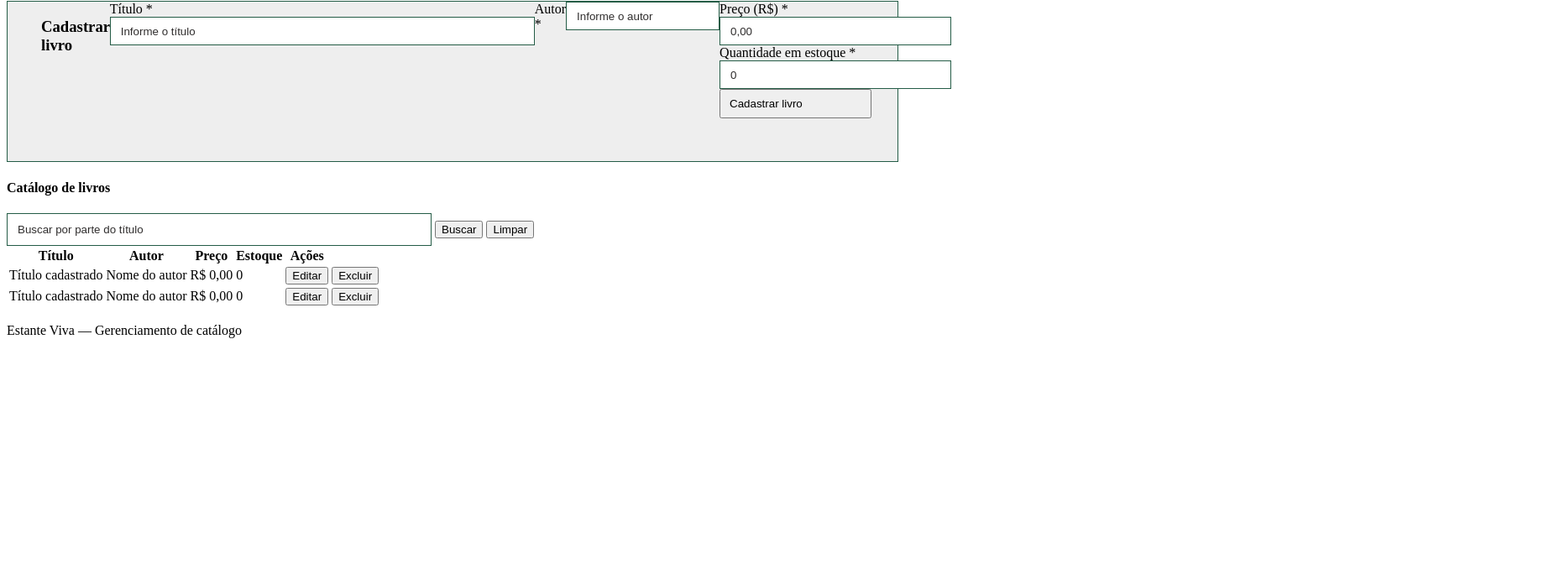
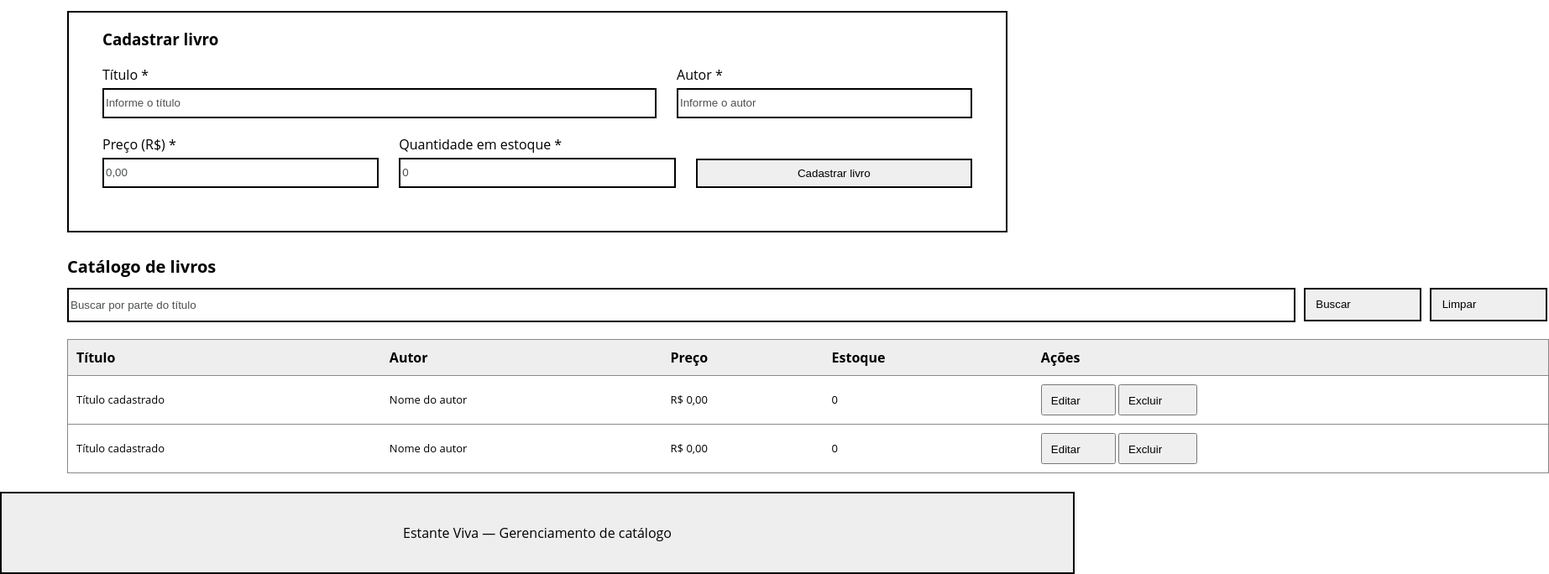
Before and after one commit to cefs-cmd/estante_viva, a plain HTML site: page frontend/index.html in a window 1280 px wide. Shown: the part 186-870 px from the top of the page at 84% size, 1845 px wide, since content can reach past the window. Before the commit the page ends 800 px from the top, so only its background shows below. Drawn offline with Linux system fonts and the light colour scheme.

Commit message:
Entrega dia 12/11 - HTML e CSS terminado

```diff
--- a/frontend/index.html
+++ b/frontend/index.html
@@ -21,48 +21,66 @@
 
     </nav>
 
+
     <main>
+
     <h1>Gerenciamento de livros</h1>
 
     <form>
         <h3>Cadastrar livro</h3>
 
-        <div class="titulo-cadastro">
+        <div class="primeiro-cadastro">
+        <div class="campo">
+
         <label>Título *</label>
-        <input class="titulo"
+        <input class="titulo-cadastro"
         type="text"
         placeholder="Informe o título">
         </div>
 
-
+        <div class="campo">
         <label>Autor *</label>
         <input type="text"
         placeholder="Informe o autor">
+        </div>
 
-        <div class="cadastrar">
+        </div>
+
+
+        <div class="segundo-cadastro">
+
+        <div class="campo">
         <label>Preço (R$) *</label>
         <input type="text"
         placeholder="0,00">
+        </div>
 
+        <div class="campo">
         <label>Quantidade em estoque *</label>
         <input type="text"
         placeholder="0">
+        </div>
 
         <button  class="cadastrar-button">Cadastrar livro</button>
+
         </div>
-
 
     </form>
 
+
     <h4>Catálogo de livros</h4>
 
+    <div class="barra-pesquisa">
     <input class="buscar"
     type="text"
     placeholder="Buscar por parte do título">
 
-    <button>Buscar</button>
+    <div class="button-pesquisa">
+    <button class="pesquisar">Buscar</button>
 
-    <button>Limpar</button>
+    <button class="limpar">Limpar</button>
+        </div>
+                </div>
 
     <table>
         <tr>
@@ -78,8 +96,9 @@
             <td>Nome do autor</td>
             <td>R$ 0,00</td>
             <td>0</td>
-            <td><button>Editar</button></td>
-            <td><button>Excluir</button></td>
+            <td>
+            <button class="edit">Editar</button>
+            <button class="edit">Excluir</button></td>
         </tr>
 
         <tr>
@@ -87,8 +106,9 @@
             <td>Nome do autor</td>
             <td>R$ 0,00</td>
             <td>0</td>
-            <td><button>Editar</button></td>
-            <td><button>Excluir</button></td>
+            <td>
+            <button class="edit">Editar</button>
+            <button class="edit">Excluir</button></td>
         </tr>
     </table>
 
@@ -96,7 +116,9 @@
 
     </main>
 
-    <footer>Estante Viva — Gerenciamento de catálogo</footer>
+    <footer>
+        <p>Estante Viva — Gerenciamento de catálogo</p>
+    </footer>
 
 
 
--- a/frontend/style.css
+++ b/frontend/style.css
@@ -1,20 +1,29 @@
-<style>
 
         body{
         font-family: 'Open Sans', sans-serif;
+        box-sizing: border-box;
+
+        min-height: 100vh;
+        margin: 0;
+        padding: 0;
+
+        display: flex;
+        flex-direction: column;
+
         }
-
          nav{
-            border: 1px solid #245C46;
-            padding: 0 0 0 40px;
+            border: 2px solid;
+            padding: 0 0 0 30px;
             display: flex;
             align-items: center;
             background-color: #EEEEEE;
+
         }
 
         nav h2{
             font-size: 25px;
         }
+
 
         .inicio{
         gap: 10px;
@@ -27,65 +36,161 @@
         }
 
         h1{
-            padding: 0 0 0 40px;
+            padding: 0 0 0 30px;
         }
 
         /*Painel de cadastro*/
         form{
-            border: 1px solid #245C46;
-            background-color: #EEEEEE;
-            padding: 0 0 0 40px;
-            width: 1020px;
-            height: 190px;
+            border: 2px solid;
+
+            height: 260px;
+            margin: 0 40px;
+            padding: 0 40px;
+        }
+
+        .primeiro-cadastro{
+            display: grid;
+
+            grid-template-columns: 1.5fr 0.8fr;
+
+            gap: 24px;
+
+            margin-top: 16px;
+        }
+
+        .segundo-cadastro{
+            display: grid;
+
+            grid-template-columns: 1fr 1fr 1fr;
+
+            gap: 24px;
+
+            margin-top: 20px;
+
+            align-items: end;
+
+        }
+
+        .campo {
+             display: flex;
+            flex-direction: column;
+            gap: 5px;
+            }
+
+        input{
+                border: 2px solid;
+                height: 30px;
+            }
+
+        .titulo-cadastro{
+                height: 30px;
+            }
+
+        .cadastrar-button{
+                cursor: pointer;
+                height: 35px;
+                border: 2px solid;
+            }
+
+        input::placeholder{
+            color: #4d504f;
+        }
+
+        main{
+            flex: 1;
+            padding: 0 40px;
+        }
+
+        h4{
+            font-size: 20px;
+            padding: 0 40px;
+        }
+
+        .buscar {
+            margin-left: 40px;
+
+            width: 1455px;
+            height: 35px;
+        }
+
+        .barra-pesquisa{
+            display: grid;
+
+            grid-template-columns: 1.5fr 1fr 1fr;
+
+            margin-top: -15px;
+        }
+
+        .button-pesquisa{
             display: flex;
         }
 
-        form input {
-            width: 270px;
-            height: 30px;
-            border: 1px solid #245C46;
+        .pesquisar{
+            cursor: pointer;
+
+
+            border: 2px solid;
+
+
+            padding: 0 70px 0 0 ;
+            width: 140px;
+            height: 40px;
+            margin-left: 10px;
         }
 
-        .titulo {
-            width: 500px;
-            height: 30px;
+         .limpar{
+            cursor: pointer;
+
+
+            border: 2px solid;
+
+
+            padding: 0 70px 0 0 ;
+            width: 140px;
+            height: 40px;
+            margin-left: 10px;
         }
 
-        input::placeholder {
-            padding: 0 0 0 10px;
-            color: #302e2e;
+
+        table{
+        margin-top: 20px;
+        margin-left: 40px;
+
+        width: 1765px;
+        border-collapse: collapse;
+        border: 1px solid #888;
         }
 
-        .titulo-cadastro{
-            display: flex;
-            flex-direction: column;
+        th{
+        background-color: #EEEEEE;
+        color: black;
+
+        padding: 10px;
+        text-align: left;
+        font-weight: bold;
 
         }
 
-
-        .cadastrar-button{
-            padding: 8px 80px 8px 10px;
+        td{
+        padding: 10px;
+        border-top: 1px solid #888;
+        font-size: 13px;
         }
 
-
-        .buscar {
-            border: 1px solid #245C46;
-            width: 500px;
-            height: 35px;
+        .edit{
+            cursor: pointer;
+            padding: 10px 40px 8px 10px;
         }
 
+        footer{
 
 
+            text-align: center;
 
+            border: 2px solid;
 
+            background-color: #EEEEEE;
 
+            padding: 20px;
 
-
-
-
-
-
-
-
-
-    </style>
+        }
```
